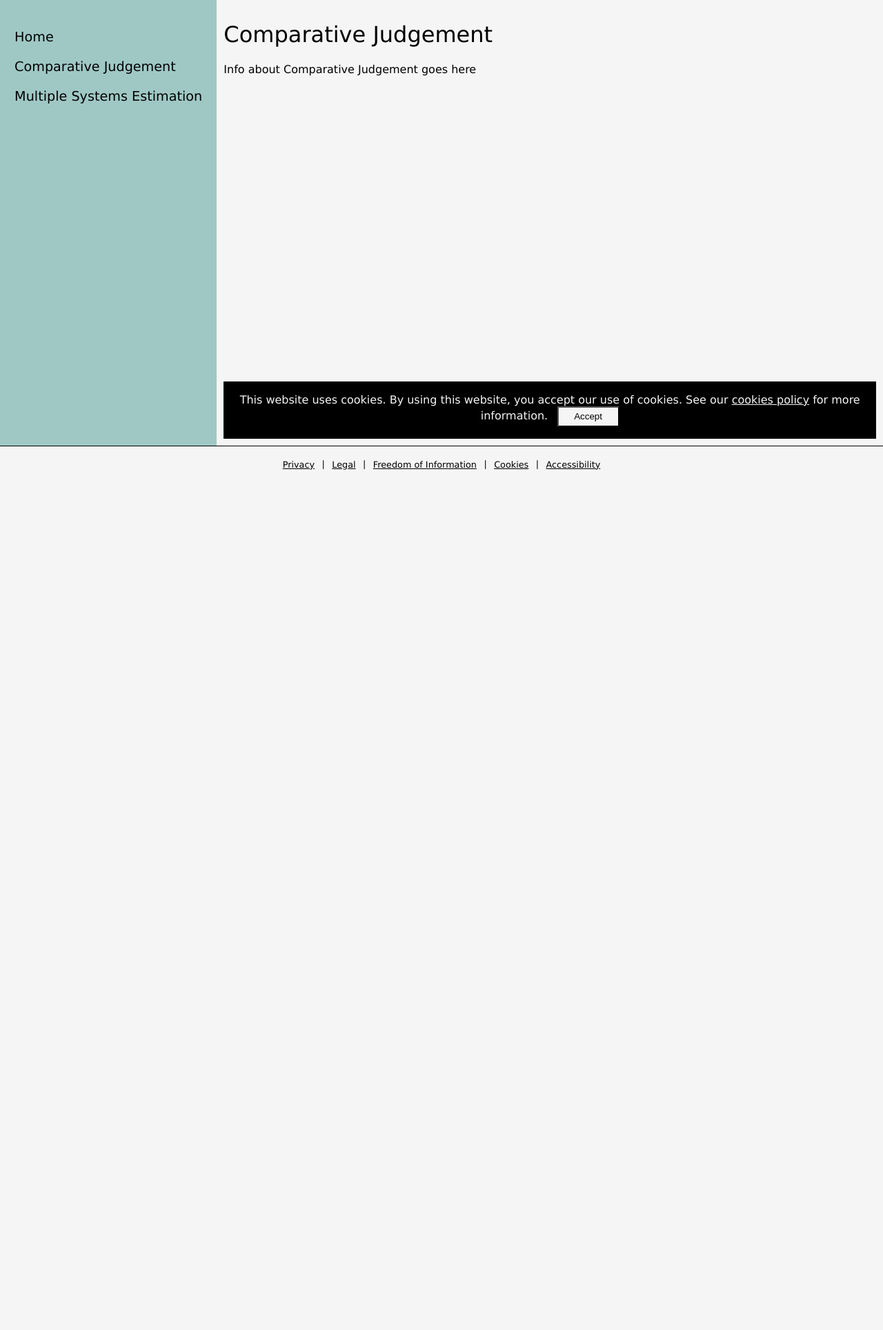
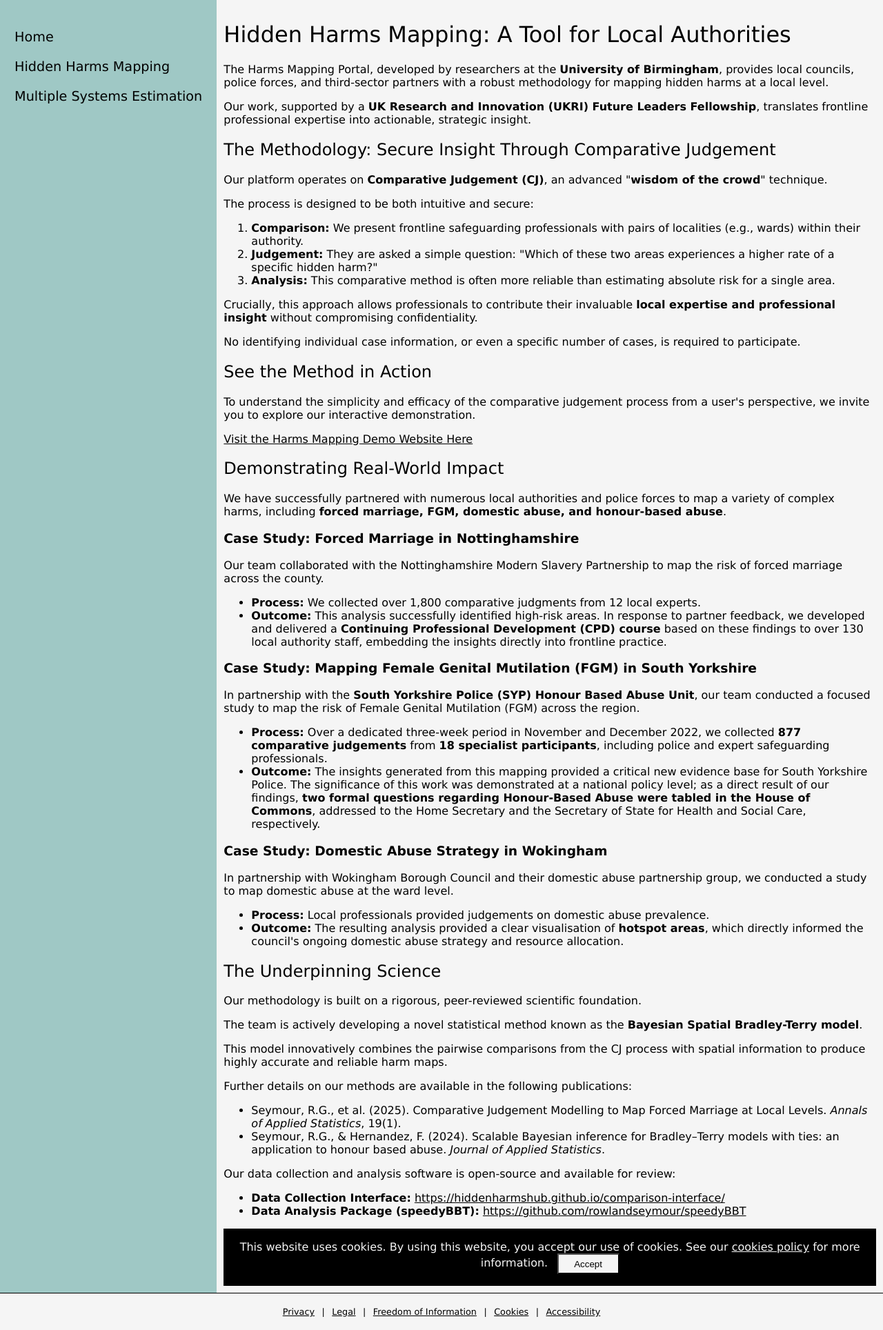
Before and after one commit to HiddenHarmsHub/hidden-harms-hub, a Django app: page /comparativejudgement in a window 1280 px wide. Shown: the part 100-2028 px from the top of the page at 69% size. Before the commit the page ends 781 px from the top, so only its background shows below. Run offline with Django 3.2, Linux system fonts and the light colour scheme; parts of the project's set-up code (start-up, migrations or seed data) failed here and were passed over.

Commit message:
add text to the CJ page

```diff
--- a/django/core/templates/base.html
+++ b/django/core/templates/base.html
@@ -31,10 +31,10 @@
                                 <a href="/">Home</a>
                             </li>
                             <li>
-                                <a href="comparativejudgement">Comparative Judgement</a>
+                                <a href="/comparativejudgement">Hidden Harms Mapping</a>
                             </li>
                             <li>
-                                <a href="multiplesystemsestimation">Multiple Systems Estimation</a>
+                                <a href="/multiplesystemsestimation">Multiple Systems Estimation</a>
                             </li>
                         </ul>
                     </div>
--- a/django/general/templates/general/comparative_judgement.html
+++ b/django/general/templates/general/comparative_judgement.html
@@ -2,6 +2,116 @@
 
 
 {% block content %}
-    <h1>Comparative Judgement</h1>
-    <p>Info about Comparative Judgement goes here</p>
+<h1>Hidden Harms Mapping: A Tool for Local Authorities</h1>
+
+<p>The Harms Mapping Portal, developed by researchers at the <strong>University of Birmingham</strong>, provides local
+    councils, police forces, and third-sector partners with a robust methodology for mapping hidden harms at a local
+    level.</p>
+
+<p>Our work, supported by a <strong>UK Research and Innovation (UKRI) Future Leaders Fellowship</strong>, translates
+    frontline professional expertise into actionable, strategic insight.</p>
+
+<h2>The Methodology: Secure Insight Through Comparative Judgement</h2>
+
+<p>Our platform operates on <strong>Comparative Judgement (CJ)</strong>, an advanced "<strong>wisdom of the
+        crowd</strong>" technique.</p>
+
+<p>The process is designed to be both intuitive and secure:</p>
+
+<ol>
+    <li><strong>Comparison:</strong> We present frontline safeguarding professionals with pairs of localities (e.g.,
+        wards) within their authority.</li>
+    <li><strong>Judgement:</strong> They are asked a simple question: "Which of these two areas experiences a higher
+        rate of a specific hidden harm?"</li>
+    <li><strong>Analysis:</strong> This comparative method is often more reliable than estimating absolute risk for a
+        single area.</li>
+</ol>
+
+<p>Crucially, this approach allows professionals to contribute their invaluable <strong>local expertise and professional
+        insight</strong> without compromising confidentiality.</p>
+
+<p>No identifying individual case information, or even a specific number of cases, is required to participate.</p>
+
+<h2>See the Method in Action</h2>
+
+<p>To understand the simplicity and efficacy of the comparative judgement process from a user's perspective, we invite
+    you to explore our interactive demonstration.</p>
+
+<p><a href="https://cjdemo.bham.ac.uk/">Visit the Harms Mapping Demo Website Here</a></p>
+
+<h2>Demonstrating Real-World Impact</h2>
+
+<p>We have successfully partnered with numerous local authorities and police forces to map a variety of complex harms,
+    including <strong>forced marriage, FGM, domestic abuse, and honour-based abuse</strong>.</p>
+
+<h3>Case Study: Forced Marriage in Nottinghamshire</h3>
+
+<p>Our team collaborated with the Nottinghamshire Modern Slavery Partnership to map the risk of forced marriage across
+    the county.</p>
+
+<ul>
+    <li><strong>Process:</strong> We collected over 1,800 comparative judgments from 12 local experts.</li>
+    <li><strong>Outcome:</strong> This analysis successfully identified high-risk areas. In response to partner
+        feedback, we developed and delivered a <strong>Continuing Professional Development (CPD) course</strong> based
+        on these findings to over 130 local authority staff, embedding the insights directly into frontline practice.
+    </li>
+</ul>
+
+<h3>Case Study: Mapping Female Genital Mutilation (FGM) in South Yorkshire</h3>
+
+<p>In partnership with the <strong>South Yorkshire Police (SYP) Honour Based Abuse Unit</strong>, our team conducted a
+    focused study to map the risk of Female Genital Mutilation (FGM) across the region.</p>
+
+<ul>
+    <li><strong>Process:</strong> Over a dedicated three-week period in November and December 2022, we collected
+        <strong>877 comparative judgements</strong> from <strong>18 specialist participants</strong>, including police
+        and expert safeguarding professionals.</li>
+    <li><strong>Outcome:</strong> The insights generated from this mapping provided a critical new evidence base for
+        South Yorkshire Police. The significance of this work was demonstrated at a national policy level; as a direct
+        result of our findings, <strong>two formal questions regarding Honour-Based Abuse were tabled in the House of
+            Commons</strong>, addressed to the Home Secretary and the Secretary of State for Health and Social Care,
+        respectively.</li>
+</ul>
+
+<h3>Case Study: Domestic Abuse Strategy in Wokingham</h3>
+
+<p>In partnership with Wokingham Borough Council and their domestic abuse partnership group, we conducted a study to map
+    domestic abuse at the ward level.</p>
+
+<ul>
+    <li><strong>Process:</strong> Local professionals provided judgements on domestic abuse prevalence.</li>
+    <li><strong>Outcome:</strong> The resulting analysis provided a clear visualisation of <strong>hotspot
+            areas</strong>, which directly informed the council's ongoing domestic abuse strategy and resource
+        allocation.</li>
+</ul>
+
+<h2>The Underpinning Science</h2>
+
+<p>Our methodology is built on a rigorous, peer-reviewed scientific foundation.</p>
+
+<p>The team is actively developing a novel statistical method known as the <strong>Bayesian Spatial Bradley-Terry
+        model</strong>.</p>
+
+<p>This model innovatively combines the pairwise comparisons from the CJ process with spatial information to produce
+    highly accurate and reliable harm maps.</p>
+
+<p>Further details on our methods are available in the following publications:</p>
+
+<ul>
+    <li>Seymour, R.G., et al. (2025). Comparative Judgement Modelling to Map Forced Marriage at Local Levels. <em>Annals
+            of Applied Statistics</em>, 19(1).</li>
+    <li>Seymour, R.G., & Hernandez, F. (2024). Scalable Bayesian inference for Bradley–Terry models with ties: an
+        application to honour based abuse. <em>Journal of Applied Statistics</em>.</li>
+</ul>
+
+<p>Our data collection and analysis software is open-source and available for review:</p>
+
+<ul>
+    <li><strong>Data Collection Interface:</strong> <a
+            href="https://hiddenharmshub.github.io/comparison-interface/">https://hiddenharmshub.github.io/comparison-interface/</a>
+    </li>
+    <li><strong>Data Analysis Package (speedyBBT):</strong> <a
+            href="https://github.com/rowlandseymour/speedyBBT">https://github.com/rowlandseymour/speedyBBT</a></li>
+</ul>
+
 {% endblock %}
```
